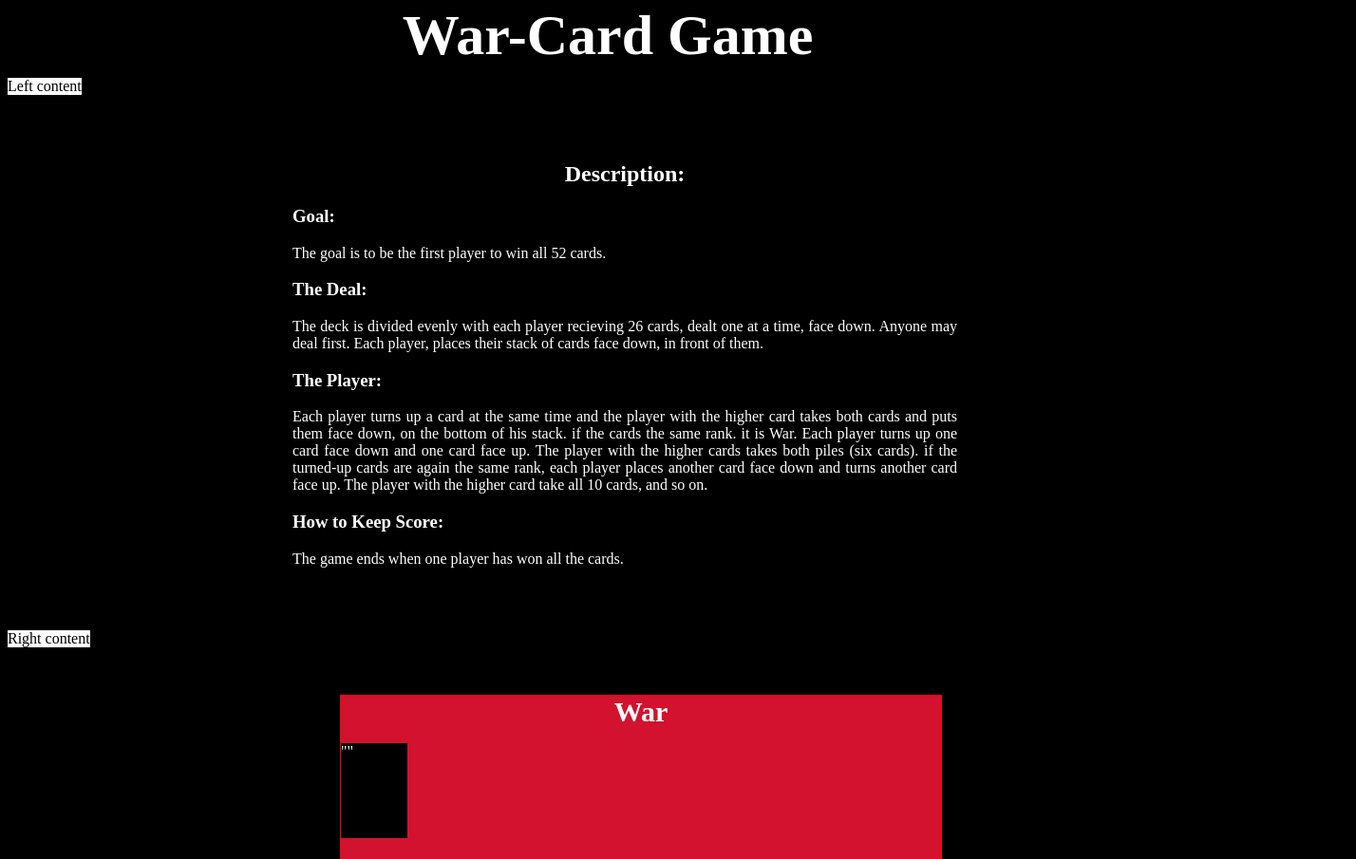
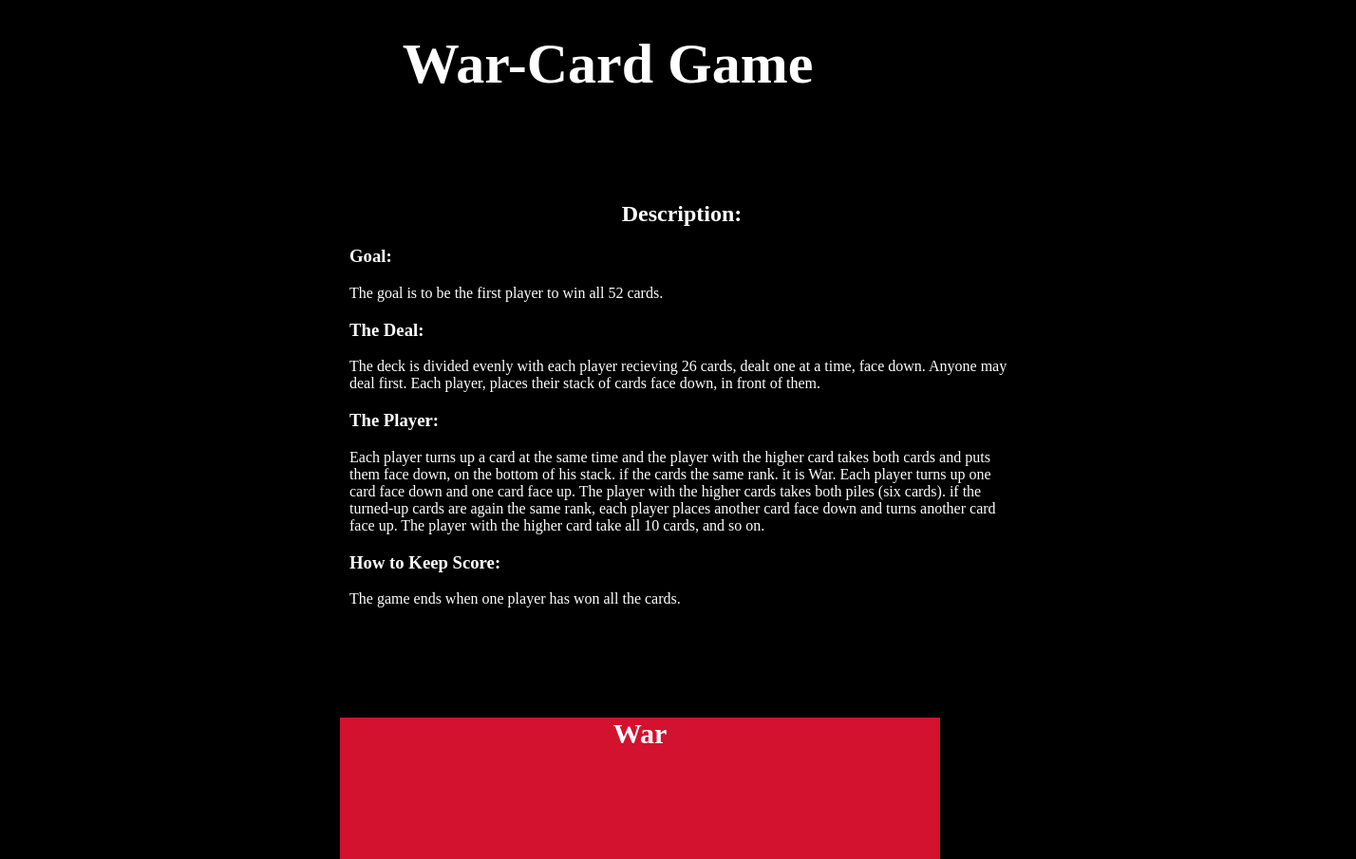
Before and after one commit to LRosas93/War-Card-Game, a plain HTML site: page template/index.html in a window 1280 px wide. Shown: the part 15-920 px from the top of the page at 95% size, 1428 px wide, since content can reach past the window. Drawn offline with Linux system fonts and the light colour scheme.

Commit message:
minor fix

```diff
--- a/style/stylesheet.css
+++ b/style/stylesheet.css
@@ -9,39 +9,24 @@ header {
 
 .title {
     display: inline-block;
-    margin: 10px auto;
-    position: relative;
+    text-align: center;
     font-family: 'Times New Roman', Times, Georgia, serif;
     font-size: 60px;
     color: white;
-}
-
-.description-wrap {
-    display: inline-block;
-    background-color: black;
-    margin: 50px 300px;
-    color: white;
-    text-align: justify;
-    width: 700px;
 }
 
 .description-title {
     text-align: center;
 }
 
-.left-cont {
+.description-wrap {
     display: inline-block;
-    position: left;
-    background-color: white;
-    color: black;
+    background-color: black;
+    color: white;
+    margin: 50px 360px;
+    width: 700px;
 }
 
-.right-cont {
-    display: inline-block;
-    position: right;
-    background-color: white;
-    color: black;
-}
 
 .game-frame {
     display: inline-block;
@@ -49,7 +34,6 @@ header {
     width: 50%;
     height: 700px;
     background-color: #D2122E;
-    border: 1px solid red;
 }
 
 .game-frame h3 {
@@ -63,14 +47,3 @@ p {
     background-color: black;
     color: white;
 }
-
-.deck {
-    display: inline-block;
-    position: center;
-}
-
-.deck p {
-    display: inline-block;
-    width: 70px;
-    height: 100px;
-}
--- a/template/index.html
+++ b/template/index.html
@@ -10,8 +10,6 @@
         <h1 class="title">War-Card Game</h1>
     </header>
     <main>
-       <div class="left-cont">Left content
-       </div>
        <div class="description-wrap">
             <h2 class="description-title">Description:</h3>
             <h3>Goal:</h3>
@@ -33,13 +31,8 @@
             <h3>How to Keep Score:</h3>
             <p>The game ends when one player has won all the cards.</p>
         </div>
-        <div class="right-cont"> Right content
-        </div>
         <div class="game-frame">
             <h3>War</h3>
-            <div class="deck">
-                <p>""</p>
-            </div>
         </div>
         <p>
             Lorem ipsum dolor sit amet, consectetur adipiscing elit, sed do eiusmod tempor incididunt ut labore
```
